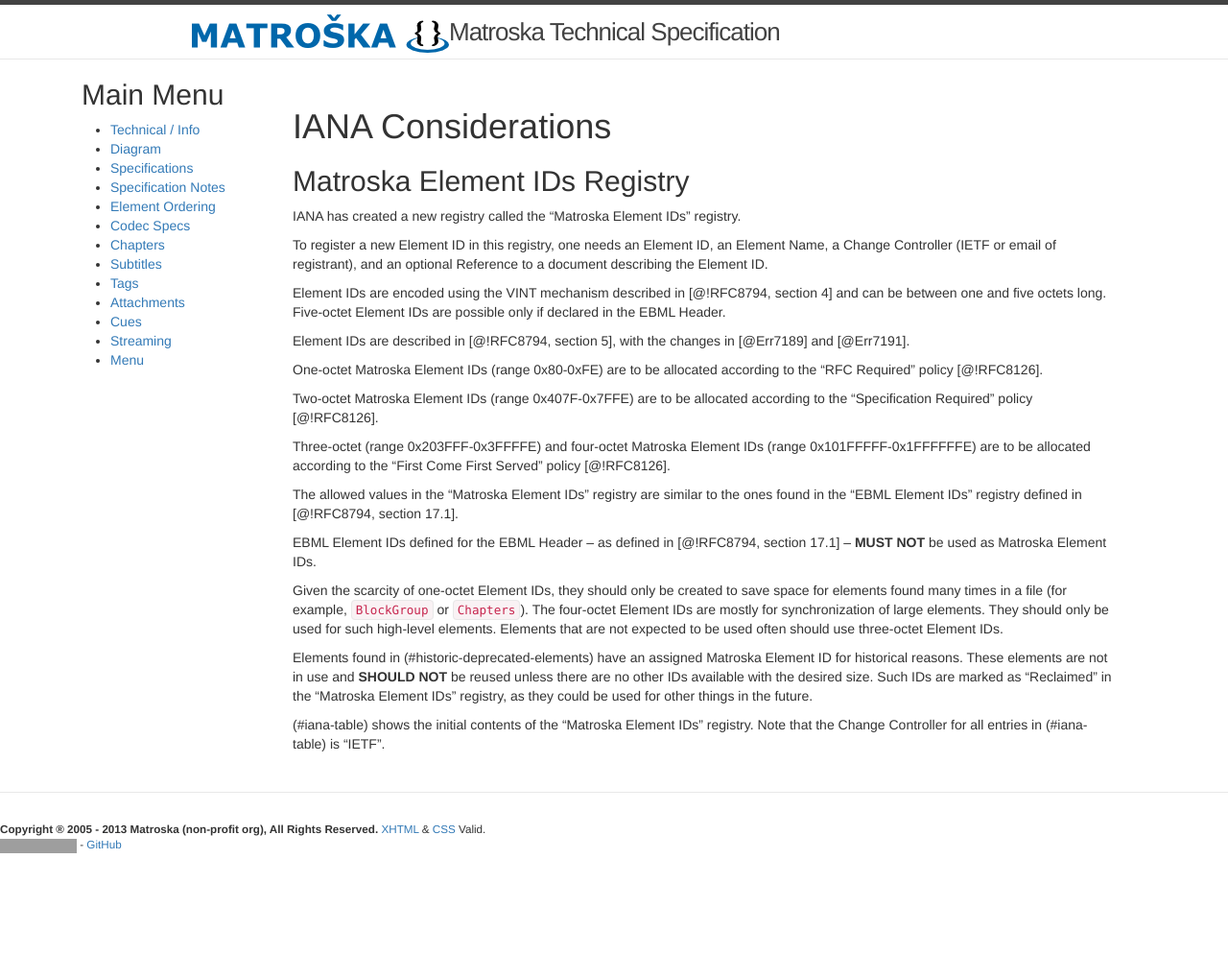
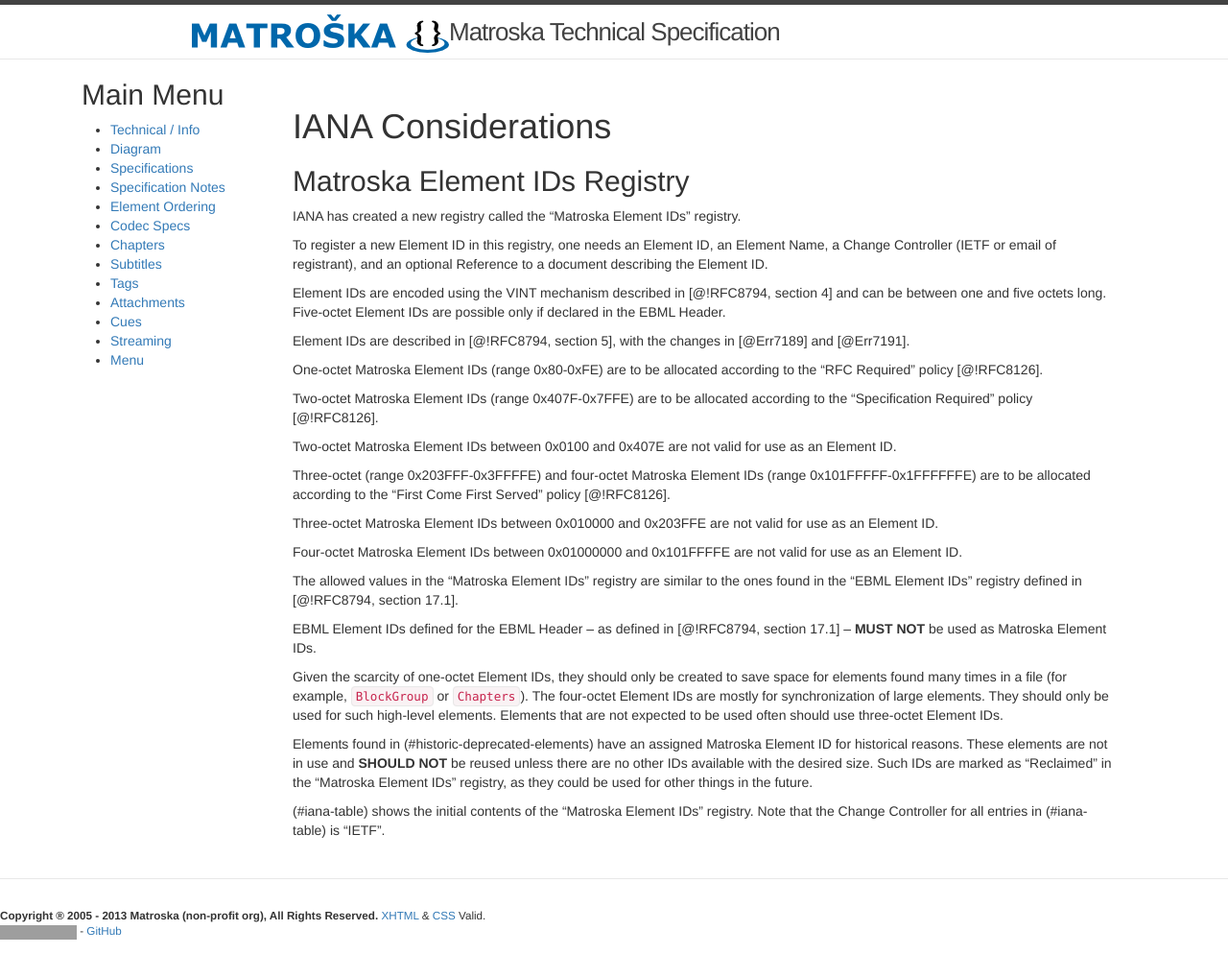
Before and after one commit to ietf-wg-cellar/matroska-specification, a Jekyll site: the page built from iana_matroska_ids.md, in a window 1280 px wide. Shown: the whole page at 96% size. Built offline with Jekyll 4.4.1, drawn with Linux system fonts in a browser that asks for light colours; our own code applies the rules of GitHub Pages for plain Markdown files; before the commit the page ends 929 px from its top, so only the background shows below that; grey boxes are pictures that could not be loaded.

Commit message:
[editorial] add new text for invalid Element ID ranges

```diff
--- a/iana_matroska_ids.md
+++ b/iana_matroska_ids.md
@@ -21,7 +21,13 @@
 
 Two-octet Matroska Element IDs (range 0x407F-0x7FFE) are to be allocated according to the "Specification Required" policy [@!RFC8126].
 
+Two-octet Matroska Element IDs between 0x0100 and 0x407E are not valid for use as an Element ID.
+
 Three-octet (range 0x203FFF-0x3FFFFE) and four-octet Matroska Element IDs (range 0x101FFFFF-0x1FFFFFFE) are to be allocated according to the "First Come First Served" policy [@!RFC8126].
+
+Three-octet Matroska Element IDs between 0x010000 and 0x203FFE are not valid for use as an Element ID.
+
+Four-octet Matroska Element IDs between 0x01000000 and 0x101FFFFE are not valid for use as an Element ID.
 
 The allowed values in the "Matroska Element IDs" registry are similar to the ones found
 in the "EBML Element IDs" registry defined in [@!RFC8794, section 17.1].
```
